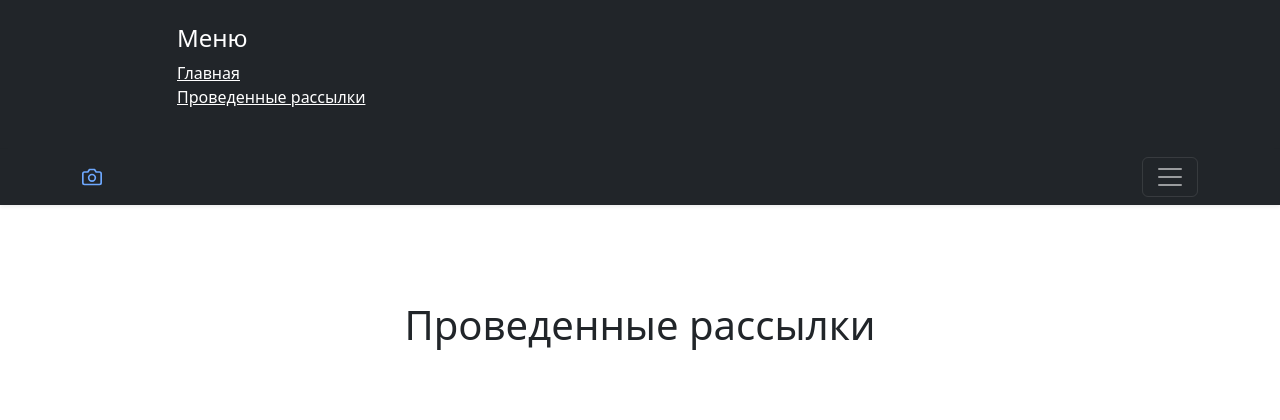
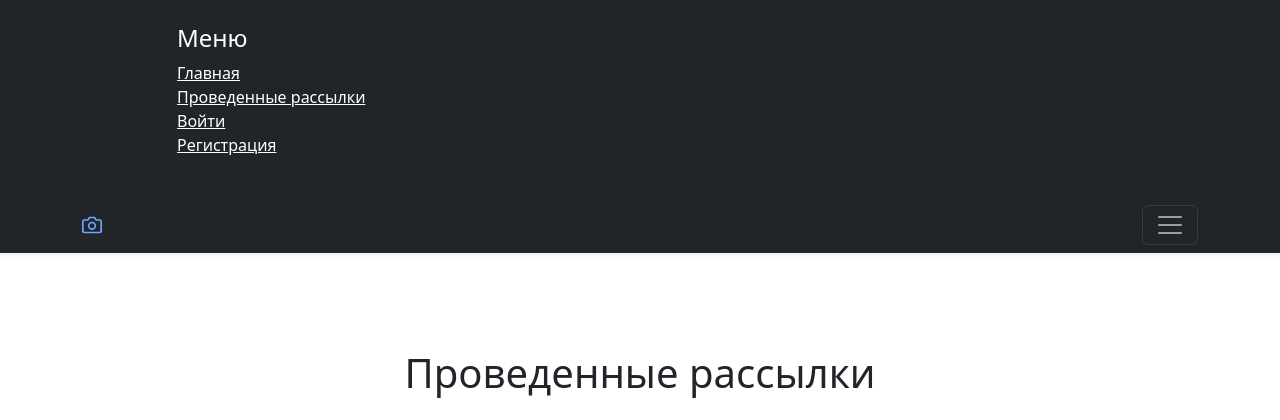
Before and after one commit to AlekseichIlim/Course_Work_6, a Django app: page /dispatch/attempts/ in a window 1280 px wide, after a click that opens the changed part. Shown: the top 420 px of the page. Run offline with Django 4.2, Linux system fonts and the light colour scheme; tables that the repository leaves empty hold one stand-in row (Sample ...); some libraries are stand-ins or nearby versions.

Commit message:
corrected template

```diff
--- a/mailing/templates/mailing/includes/inc_menu.html
+++ b/mailing/templates/mailing/includes/inc_menu.html
@@ -6,9 +6,14 @@
 <div class="col-sm-4 offset-md-1 py-4">
           <h4>Меню</h4>
           <ul class="list-unstyled">
-            <li><a href="{% url 'mailing:dispatch_list'%}" class="text-white">Главная</a></li>
-            <li><a href="{% url 'mailing:attempts_list'%}" class="text-white">Проведенные рассылки</a></li>
-
+            <li><a href="{% url 'mailing:dispatch_list' %}" class="text-white">Главная</a></li>
+            <li><a href="{% url 'mailing:attempts_list' %}" class="text-white">Проведенные рассылки</a></li>
+              {% if user.is_authenticated %}
+             <li><a href="{% url 'users:logout' %}" class="text-white">Выйти</a></li>
+              {% else %}
+              <li><a href="{% url 'users:login' %}" class="text-white">Войти</a></li>
+              <li><a href="{% url 'users:register' %}" class="text-white">Регистрация</a></li>
+              {% endif %}
           </ul>
 
     </div>
```
